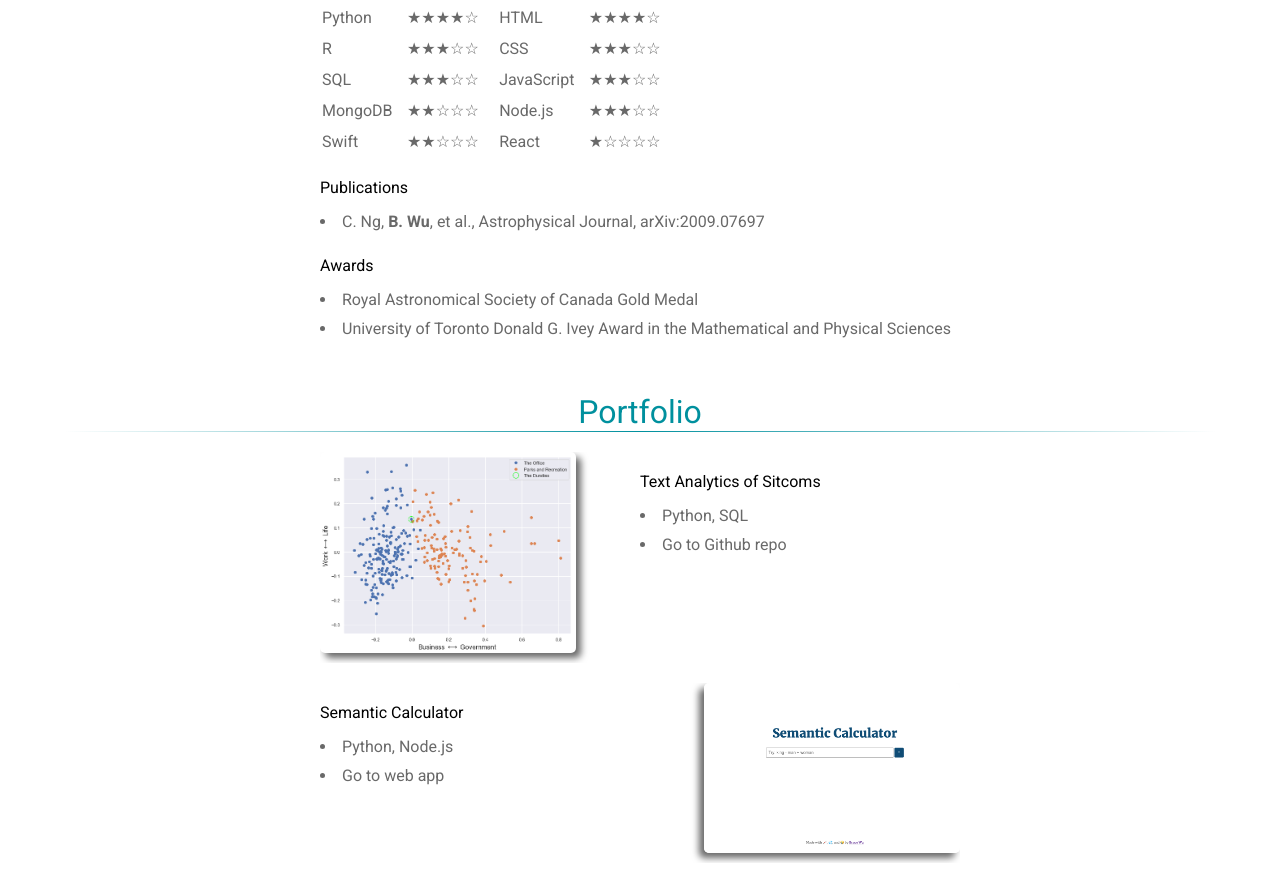
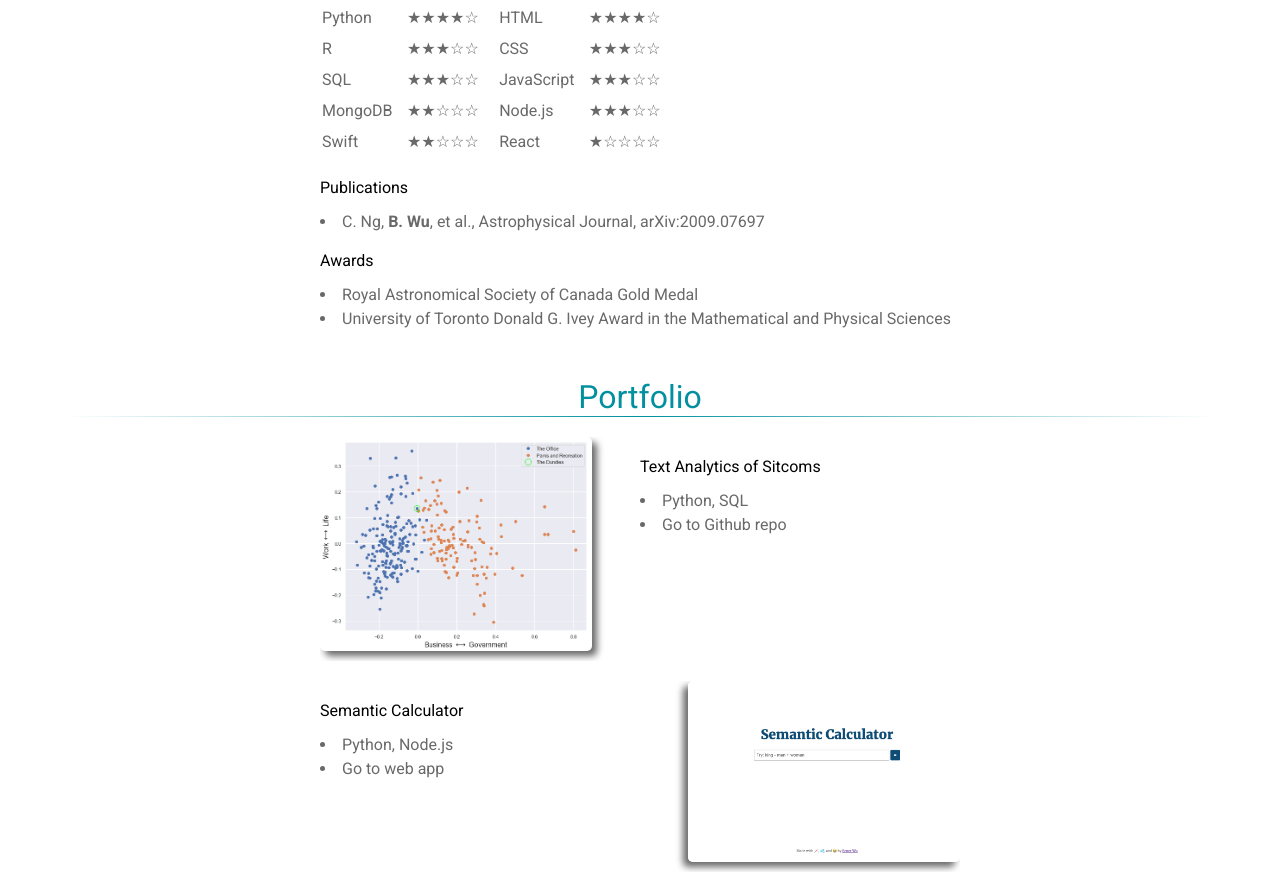
Before and after one commit to brucefwu/brucefwu.github.io, a plain HTML site: page index.html in a window 1280 px wide. Shown: the part 1263-2140 px from the top of the page. Drawn offline with Linux system fonts and the light colour scheme.

Commit message:
Add files via upload

```diff
--- a/css/master.css
+++ b/css/master.css
@@ -67,7 +67,7 @@ td {
 }
 
 li {
-  padding: 5px 0;
+  padding: 5px 0 0;
 }
 
 ul {
@@ -141,17 +141,17 @@ ul {
 }
 
 .odd-img {
-  width: 40%;
+  width: 42.5%;
   float: left;
-  margin-right: 10%;
+  margin-right: 7.5%;
   box-shadow: 5px 5px 7px #696969;
   border-radius: 5px;
 }
 
 .even-img {
-  width: 40%;
+  width: 42.5%;
   float: right;
-  margin-left: 10%;
+  margin-left: 7.5%;
   box-shadow: -5px 5px 7px #696969;
   border-radius: 5px;
 }
```
